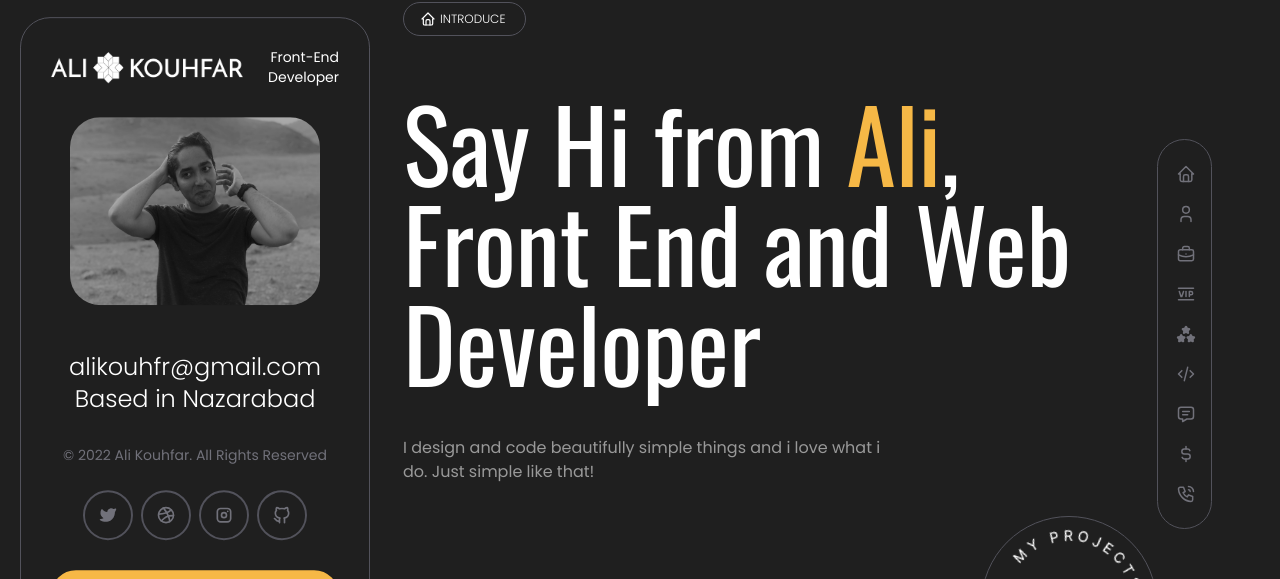
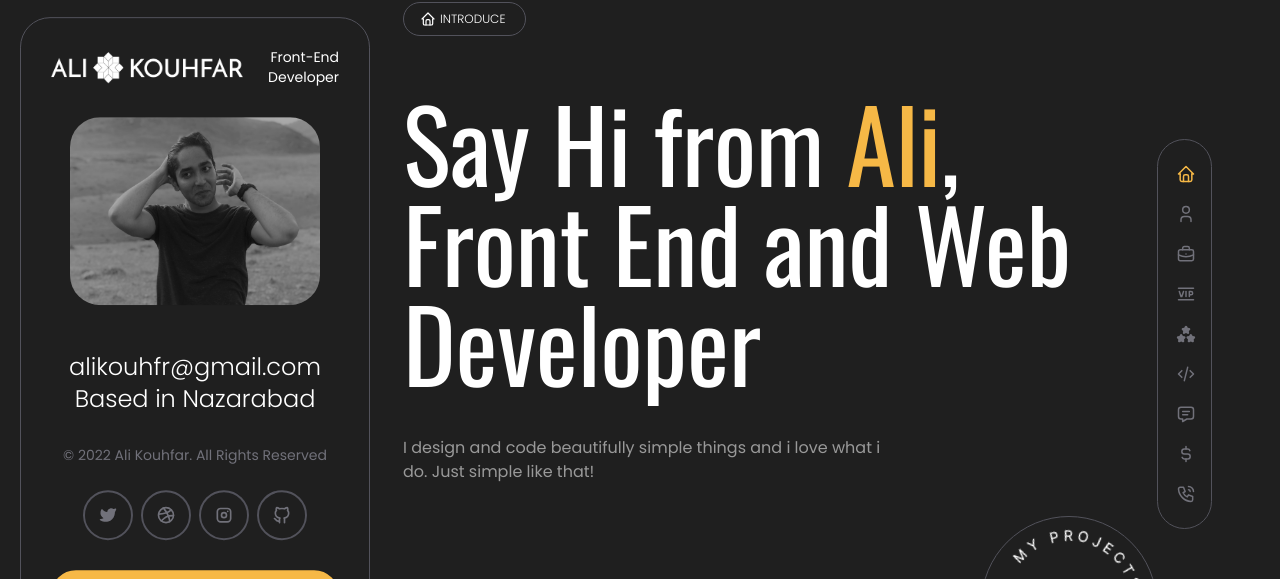
Before and after one commit to alikouhfar/portfolio, a React (Vite) app: page / in a window 1280 px wide. Shown: the part 66-645 px from the top of the page. Built offline with nearby package versions, Linux system fonts and the light colour scheme; no server answers; the database is empty.

Commit message:
scrollspy created

```diff
--- a/src/App.jsx
+++ b/src/App.jsx
@@ -10,12 +10,13 @@ import Services from "./components/Services";
 import Sidebar from "./components/Sidebar";
 import Skills from "./components/Skills";
 import Testimonials from "./components/Testimonials";
+import { scrollSpyTargets } from "./data/scrollSpyTargets";
 
 export default function App() {
   return (
     <div className="h-full">
       <Sidebar />
-      <Navbar />
+      <Navbar targetIds={scrollSpyTargets} />
       <Home />
       <About />
       <Resume />
--- a/src/components/Navbar/index.jsx
+++ b/src/components/Navbar/index.jsx
@@ -1,79 +1,99 @@
-import {
-  IconBriefcase,
-  IconCode,
-  IconCurrencyDollar,
-  IconHome,
-  IconMessage,
-  IconPhoneCall,
-  IconStarsFilled,
-  IconUser,
-  IconVip,
-} from "@tabler/icons-react";
+import { IconMenu2 } from "@tabler/icons-react";
+import React, { useState, useEffect, useRef } from "react";
 
-export default function Navbar() {
+const ScrollSpy = ({ targetIds }) => {
+  const [activeId, setActiveId] = useState("home");
+  const [isMenuOpen, setIsMenuOpen] = useState(false);
+
+  function handleOpenMenu() {
+    setIsMenuOpen((isMenuOpen) => !isMenuOpen);
+  }
+
+  function handleCloseMenu() {
+    setIsMenuOpen(false);
+  }
+
+  useEffect(() => {
+    const handleScroll = () => {
+      const scrollPosition = window.scrollY + 650;
+
+      for (const target of targetIds) {
+        const targetElement = document.getElementById(target.id);
+        if (targetElement) {
+          const { offsetTop, offsetHeight } = targetElement;
+
+          if (
+            scrollPosition >= offsetTop &&
+            scrollPosition < offsetTop + offsetHeight
+          ) {
+            setActiveId(target.id);
+            break;
+          }
+        }
+      }
+    };
+
+    window.addEventListener("scroll", handleScroll);
+
+    // Cleanup
+    return () => window.removeEventListener("scroll", handleScroll);
+  }, [targetIds]);
+
   return (
-    <ul className="fixed right-[68px] top-[322px] z-10 flex w-[55px] -translate-y-1/2 flex-col gap-5 rounded-[30px] border border-zinc-600 bg-dark-color px-0 py-6 text-center large:top-1/2 tablet:hidden">
-      <li>
-        <a className="menu-icon-link" href="#home">
-          <span className="invisible absolute right-full block rounded-md bg-zinc-800 p-[10px] px-2 py-1.5 text-xs text-white opacity-0 transition-all">
+    <div>
+      <button
+        className={`invisible fixed right-[68px] top-[50px] z-10 flex h-[55px] w-[55px] items-center justify-center rounded-[30px] border border-zinc-600 bg-dark-color hover:text-theme ${isMenuOpen ? "invisible" : ""} tablet:visible`}
+        onClick={handleOpenMenu}
+      >
+        <IconMenu2 className="mx-auto" strokeWidth="1.8" size={20} />
+      </button>
+      <ul
+        className={`fixed right-[68px] top-[322px] z-10 flex w-[55px] -translate-y-1/2 flex-col gap-5 rounded-[30px] border border-zinc-600 bg-dark-color px-0 py-6 text-center large:top-1/2 tablet:hidden ${isMenuOpen ? "invisible" : ""}`}
+      >
+        {targetIds.map((target) => (
+          <li key={target.id}>
+            <a
+              className={`menu-icon-link ${target.id === activeId ? "text-theme" : ""}`}
+              href={`#${target.id}`}
+            >
+              <span className="invisible absolute right-full block rounded-md bg-zinc-800 p-[10px] px-2 py-1.5 text-xs text-white opacity-0">
                 Home
               </span>
-          <IconHome className="mx-auto" strokeWidth="1.8" size={20} />
+              {target.icon}
             </a>
           </li>
-      <li>
-        <a className="menu-icon-link" href="#about">
-          <span className="menu-icon-text">About</span>
-          <IconUser
-            className="mx-auto"
-            color="currentColor"
-            strokeWidth="1.8"
-            size={20}
-          />
+        ))}
+      </ul>
+      <div
+        className={`fixed right-0 top-0 z-10 h-full w-full bg-zinc-700/50 ${isMenuOpen ? "" : "invisible"}`}
+        onClick={handleCloseMenu}
+      ></div>
+      <div
+        className={`fixed top-0 z-20 ml-auto h-full w-11/12 max-w-[345px] overflow-x-hidden bg-zinc-900 pt-14 transition-all ${isMenuOpen ? "right-0" : "invisible -right-2"}`}
+      >
+        <div className="m-auto w-[46%]">
+          <p className="mb-5 text-xl">Menu</p>
+          <ul className="relative left-0 right-auto top-0 mb-8 flex translate-y-0 flex-col gap-5 rounded-none border-none bg-none px-0 py-6 text-center">
+            {targetIds.map((target) => (
+              <li key={target.id}>
+                <a
+                  className={`relative flex items-center gap-3 ${target.id === activeId ? "text-theme" : ""}`}
+                  href={`#${target.id}`}
+                >
+                  {target.icon}
+                  <span
+                    className={`relative right-0 m-0 block flex-1 rounded-none bg-none p-0 text-left text-xs capitalize opacity-100 ${target.id === activeId ? "text-white" : "text-zinc-500"}`}
+                  >
+                    {target.id}
+                  </span>
                 </a>
               </li>
-      <li>
-        <a className="menu-icon-link" href="#resume">
-          <span className="menu-icon-text">Resume</span>
-          <IconBriefcase className="mx-auto" strokeWidth="1.8" size={20} />
-        </a>
-      </li>
-      <li>
-        <a className="menu-icon-link" href="#services">
-          <span className="menu-icon-text">Services</span>
-          <IconVip className="mx-auto" strokeWidth="1.8" size={20} />
-        </a>
-      </li>
-      <li>
-        <a className="menu-icon-link" href="#skills">
-          <span className="menu-icon-text">Skills</span>
-          <IconStarsFilled className="mx-auto" strokeWidth="1.8" size={20} />
-        </a>
-      </li>
-      <li>
-        <a className="menu-icon-link" href="#projects">
-          <span className="menu-icon-text">Projects</span>
-          <IconCode className="mx-auto" strokeWidth="1.8" size={20} />
-        </a>
-      </li>
-      <li>
-        <a className="menu-icon-link" href="#testimonials">
-          <span className="menu-icon-text">Testimonials</span>
-          <IconMessage className="mx-auto" strokeWidth="1.8" size={20} />
-        </a>
-      </li>
-      <li>
-        <a className="menu-icon-link" href="#pricing">
-          <span className="menu-icon-text">Pricing</span>
-          <IconCurrencyDollar className="mx-auto" strokeWidth="1.8" size={20} />
-        </a>
-      </li>
-      <li>
-        <a className="menu-icon-link" href="#contact">
-          <span className="menu-icon-text">Contact</span>
-          <IconPhoneCall className="mx-auto" strokeWidth="1.8" size={20} />
-        </a>
-      </li>
+            ))}
           </ul>
+        </div>
+      </div>
+    </div>
   );
-}
+};
+
+export default ScrollSpy;
--- a/src/components/Projects/Card.jsx
+++ b/src/components/Projects/Project/index.jsx
@@ -1,5 +1,4 @@
 export default function ({ project }) {
-  console.log(project);
   return (
     <div
       className={`group/project ${project.span && "col-span-2"} ${!project.span && "mobile:col-span-2"}`}
--- a/src/components/Projects/index.jsx
+++ b/src/components/Projects/index.jsx
@@ -1,7 +1,7 @@
 import { IconCode } from "@tabler/icons-react";
 import { useEffect, useState } from "react";
 import { supabase } from "../../data/supabase";
-import Card from "./Card";
+import Card from "./Project";
 
 export default function Projects() {
   const [projects, setProjects] = useState([]);
--- a/src/components/Services/index.jsx
+++ b/src/components/Services/index.jsx
@@ -1,5 +1,5 @@
 import { IconVip } from "@tabler/icons-react";
-import Card from "./Card";
+import Card from "./Service";
 import { useEffect, useState } from "react";
 import { supabase } from "../../data/supabase";
 
--- /dev/null
+++ b/src/components/Shared/ScrollSpy.jsx
@@ -0,0 +1,44 @@
+import React, { useState, useEffect } from "react";
+
+// Sample Code
+const ScrollSpy = ({ targetIds }) => {
+  const [activeId, setActiveId] = useState("");
+
+  useEffect(() => {
+    const handleScroll = () => {
+      const scrollPosition = window.scrollY;
+
+      for (const id of targetIds) {
+        const targetElement = document.getElementById(id);
+        if (targetElement) {
+          const { offsetTop, offsetHeight } = targetElement;
+
+          if (
+            scrollPosition >= offsetTop &&
+            scrollPosition < offsetTop + offsetHeight
+          ) {
+            setActiveId(id);
+            break;
+          }
+        }
+      }
+    };
+
+    window.addEventListener("scroll", handleScroll);
+
+    // Cleanup
+    return () => window.removeEventListener("scroll", handleScroll);
+  }, [targetIds]);
+
+  return (
+    <ul>
+      {targetIds.map((id) => (
+        <li key={id} className={id === activeId ? "active" : ""}>
+          <a href={`#${id}`}>{id}</a>
+        </li>
+      ))}
+    </ul>
+  );
+};
+
+export default ScrollSpy;
--- a/src/components/Testimonials/Testimonial/index.jsx
+++ b/src/components/Testimonials/Testimonial/index.jsx
@@ -1,5 +1,4 @@
 export default function Testimonial({ testimonial }) {
-  console.log(testimonial);
   return (
     <>
       <div className="mb-11 flex items-center gap-4">
--- /dev/null
+++ b/src/data/scrollSpyTargets.jsx
@@ -0,0 +1,59 @@
+import {
+  IconBriefcase,
+  IconCode,
+  IconCurrencyDollar,
+  IconHome,
+  IconMessage,
+  IconPhoneCall,
+  IconStarsFilled,
+  IconUser,
+  IconVip,
+} from "@tabler/icons-react";
+
+export const scrollSpyTargets = [
+  {
+    id: "home",
+    icon: <IconHome className="mx-auto" strokeWidth="1.8" size={20} />,
+  },
+  {
+    id: "about",
+    icon: (
+      <IconUser
+        className="mx-auto"
+        color="currentColor"
+        strokeWidth="1.8"
+        size={20}
+      />
+    ),
+  },
+  {
+    id: "resume",
+    icon: <IconBriefcase className="mx-auto" strokeWidth="1.8" size={20} />,
+  },
+  {
+    id: "services",
+    icon: <IconVip className="mx-auto" strokeWidth="1.8" size={20} />,
+  },
+  {
+    id: "skills",
+    icon: <IconStarsFilled className="mx-auto" strokeWidth="1.8" size={20} />,
+  },
+  {
+    id: "projects",
+    icon: <IconCode className="mx-auto" strokeWidth="1.8" size={20} />,
+  },
+  {
+    id: "testimonials",
+    icon: <IconMessage className="mx-auto" strokeWidth="1.8" size={20} />,
+  },
+  {
+    id: "pricing",
+    icon: (
+      <IconCurrencyDollar className="mx-auto" strokeWidth="1.8" size={20} />
+    ),
+  },
+  {
+    id: "contact",
+    icon: <IconPhoneCall className="mx-auto" strokeWidth="1.8" size={20} />,
+  },
+];
```
Also changed, not shown: src/components/Services/Service/index.jsx (renamed from src/components/Services/Card.jsx). Lines whose indentation alone changed are shown as unchanged.
